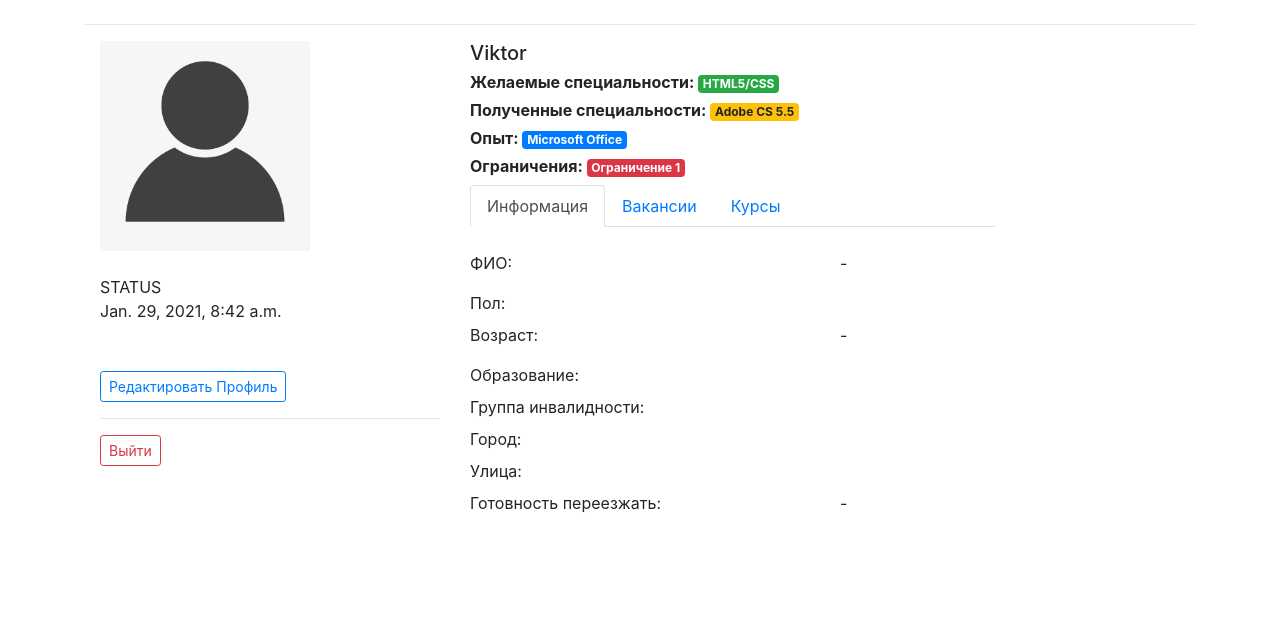
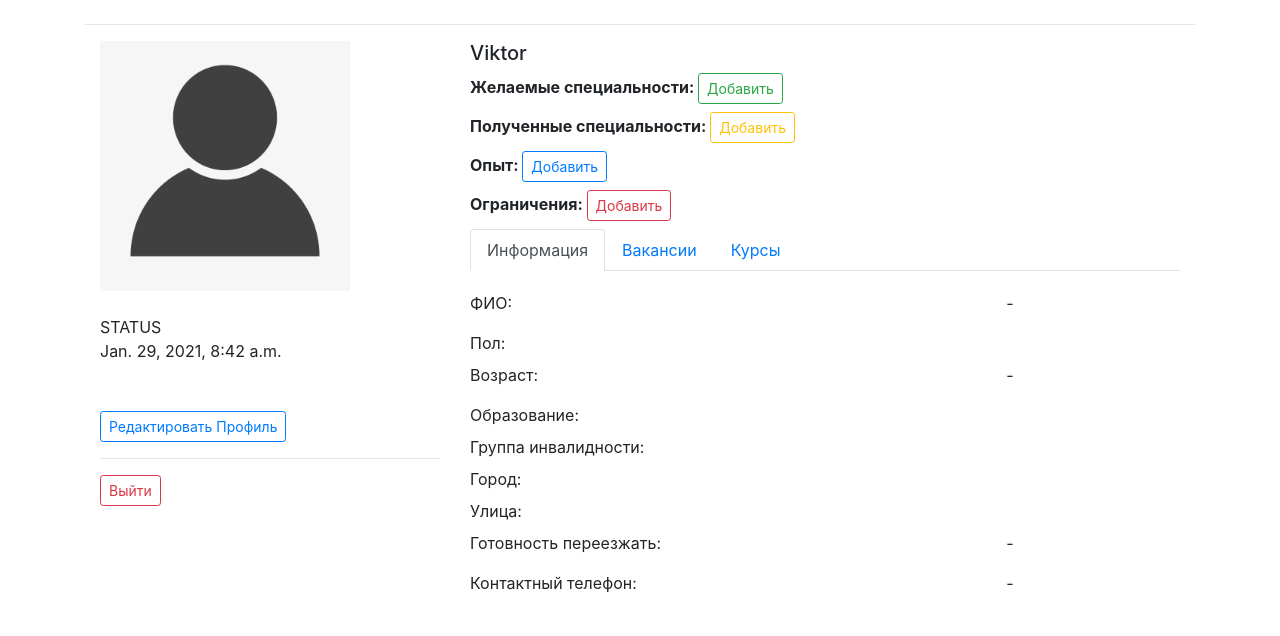
Before and after one commit to Joker1379/kvota, a Django app: page /profile/9/ in a window 1280 px wide. Shown: the part 164-800 px from the top of the page. Run offline with Django 3.2, Linux system fonts and the light colour scheme; a user stored in the database is signed in; data comes from the database, SQL or seed files in the repository; both versions use the stored data as it was after the commit.

Commit message:
Add profile info

```diff
--- a/kvota/urls.py
+++ b/kvota/urls.py
@@ -21,6 +21,7 @@ from users import views as uv
 
 urlpatterns = [
     path('exit/', uv.exit, name = 'logout'),
+    path('profile/<int:userid>/<str:category>/<str:item>/', uv.del_item, name = 'profile'),
     path('profile/<int:userid>/', uv.index, name = 'profile'),
     path('cources/', cv.index, name = 'cources_list'),
     path('', vv.index, name = 'vacancy_list'),
--- a/templates/base.html
+++ b/templates/base.html
@@ -43,6 +43,13 @@
 <script src="https://code.jquery.com/jquery-3.5.1.slim.min.js" integrity="sha384-DfXdz2htPH0lsSSs5nCTpuj/zy4C+OGpamoFVy38MVBnE+IbbVYUew+OrCXaRkfj" crossorigin="anonymous"></script>
 <script src="https://cdn.jsdelivr.net/npm/popper.js@1.16.1/dist/umd/popper.min.js" integrity="sha384-9/reFTGAW83EW2RDu2S0VKaIzap3H66lZH81PoYlFhbGU+6BZp6G7niu735Sk7lN" crossorigin="anonymous"></script>
 <script src="https://cdn.jsdelivr.net/npm/bootstrap@4.5.3/dist/js/bootstrap.min.js" integrity="sha384-w1Q4orYjBQndcko6MimVbzY0tgp4pWB4lZ7lr30WKz0vr/aWKhXdBNmNb5D92v7s" crossorigin="anonymous"></script>
+
+<script>
+  $(document).on("click", ".open-AddItem", function () {
+    var category = $(this).data('id');
+    $(".modal-footer #category").val(category);
+  });
+</script>
 </body>
 
 <div class="modal fade" id="registration_modal" tabindex="-1" role="dialog" aria-labelledby="exampleModalCenterTitle" aria-hidden="true">
@@ -55,7 +62,7 @@
         </button>
       </div>
       <form method="POST">
-      {% csrf_token %}
+        {% csrf_token %}
         <div class="modal-body">
           <center>
           <table>
@@ -82,7 +89,7 @@
         </button>
       </div>
       <form method="POST">
-      {% csrf_token %}
+        {% csrf_token %}
         <div class="modal-body">
           <center>
           <table>
@@ -99,4 +106,56 @@
   </div>
 </div>
 
+<div class="modal fade" id="profile_modal" tabindex="-1" role="dialog" aria-labelledby="exampleModalCenterTitle" aria-hidden="true">
+  <div class="modal-dialog modal-lg" role="document">
+    <div class="modal-content">
+      <div class="modal-header">
+        <h5 class="modal-title" id="exampleModalLongTitle">Информация Профиля</h5>
+        <button type="button" class="close" data-dismiss="modal" aria-label="Close">
+          <span aria-hidden="true">&times;</span>
+        </button>
+      </div>
+      <form method="POST">
+        {% csrf_token %}
+        <div class="modal-body">
+          <center>
+          <table>
+            {{ profile }}
+          </table>
+        </center>
+        </div>
+        <div class="modal-footer">
+          <button type="button" class="btn btn-secondary" data-dismiss="modal">Отмена</button>
+          <button type="submit" class="btn btn-primary" name = "action" value = "info">Принять</button>
+        </div>
+      </form>
+    </div>
+  </div>
+</div>
+
+<div class="modal fade" id="add_modal" tabindex="-1" role="dialog" aria-labelledby="exampleModalCenterTitle" aria-hidden="true">
+  <div class="modal-dialog modal-sm" role="document">
+    <div class="modal-content">
+      <div class="modal-header">
+        <h5 class="modal-title" id="exampleModalLongTitle">Добавить</h5>
+        <button type="button" class="close" data-dismiss="modal" aria-label="Close">
+          <span aria-hidden="true">&times;</span>
+        </button>
+      </div>
+      <form method="POST">
+        {% csrf_token %}
+        <div class="modal-body">
+        <center>
+          <input class="form-control" type="text" placeholder="Введите значение..." name="input">
+        </center>
+        </div>
+        <div class="modal-footer">
+          <button type="button" class="btn btn-secondary" data-dismiss="modal">Отмена</button>
+          <button type="submit" class="btn btn-primary" id="category" name="action" value="category">Принять</button>
+        </div>
+      </form>
+    </div>
+  </div>
+</div>
+
 </html>
--- a/templates/profile.html
+++ b/templates/profile.html
@@ -6,7 +6,7 @@
             <div class="col-md-4">
                 <div class="profile-img">
                     {% load static %}
-                    <img src="{% static 'images/default_avatar.png' %}" alt="" width="210" height="210"/>
+                    <img src="{% static 'images/default_avatar.png' %}" alt="" width="250" height="250"/>
                     <!--
                     <div class="file btn btn-lg btn-primary">
                         Change Photo
@@ -15,26 +15,62 @@
                     -->
                 </div>
             </div>
-            <div class="col-md-6">
+            <div class="col-md">
                 <div class="profile-head">
                     <h5>
                     {{ uobj.username }}
                     </h5>
                     <h6>
                         <span><strong>Желаемые cпециальности: </strong></span>
-                        <span class="badge badge-success">HTML5/CSS</span>
+                        {% if user.id == uobj.id %}
+                            {% for i in wish %}
+                                <a href="/profile/{{user.id}}/wish/{{i}}"><span class="badge badge-success">{{ i }}</span></a>
+                            {% endfor %}
+                            <span class="open-AddItem btn btn-sm btn-outline-success" data-toggle="modal" data-id="wish" data-target="#add_modal">Добавить</span>
+                        {% else %}
+                            {% for i in wish %}
+                                <span class="badge badge-success">{{ i }}</span>
+                            {% endfor %}
+                        {% endif %}
                     </h6>
                     <h6>
                         <span><strong>Полученные специальности: </strong></span>
-                        <span class="badge badge-warning">Adobe CS 5.5</span>
+                        {% if user.id == uobj.id %}
+                            {% for i in profession %}
+                                <a href="/profile/{{user.id}}/profession/{{i}}"><span class="badge badge-warning">{{ i }}</span></a>
+                            {% endfor %}
+                            <span class="open-AddItem btn btn-sm btn-outline-warning" data-toggle="modal" data-id="profession" data-target="#add_modal">Добавить</span>
+                        {% else %}
+                            {% for i in profession %}
+                                <span class="badge badge-warning">{{ i }}</span>
+                            {% endfor %}
+                        {% endif %}
                     </h6>
                     <h6>
                         <span><strong>Опыт: </strong></span>
-                        <span class="badge badge-primary">Microsoft Office</span>
+                        {% if user.id == uobj.id %}
+                            {% for i in experience %}
+                                <a href="/profile/{{user.id}}/experience/{{i}}"><span class="badge badge-primary">{{ i }}</span></a>
+                            {% endfor %}
+                            <span class="open-AddItem btn btn-sm btn-outline-primary" data-toggle="modal" data-id="experience" data-target="#add_modal">Добавить</span>
+                        {% else %}
+                            {% for i in experience %}
+                                <span class="badge badge-primary">{{ i }}</span>
+                            {% endfor %}
+                        {% endif %}
                     </h6>
                     <h6>
                         <span><strong>Ограничения: </strong></span>
-                        <span class="badge badge-danger">Ограничение 1</span>
+                        {% if user.id == uobj.id %}
+                            {% for i in limits %}
+                                <a href="/profile/{{user.id}}/limits/{{i}}"><span class="badge badge-danger">{{ i }}</span></a>
+                            {% endfor %}
+                            <span class="open-AddItem btn btn-sm btn-outline-danger" data-toggle="modal" data-id="limits" data-target="#add_modal">Добавить</span>
+                        {% else %}
+                            {% for i in limits %}
+                                <span class="badge badge-danger">{{ i }}</span>
+                            {% endfor %}
+                        {% endif %}
                     </h6>
 
                     <ul class="nav nav-tabs" id="myTab" role="tablist">
@@ -59,7 +95,7 @@
                     {{ uobj.date_joined }}
                     <br><br><br>
                     {% if user.id == uobj.id %}
-                        <a class="btn btn-sm btn-outline-primary" href="#">Редактировать Профиль</a><br><hr>
+                        <a class="btn btn-sm btn-outline-primary" data-toggle="modal" data-target="#profile_modal">Редактировать Профиль</a><br><hr>
                         <a class="btn btn-sm btn-outline-danger" href="/exit">Выйти</a><br>
                     {% endif %}
                 </div>
@@ -72,7 +108,7 @@
                                 <label>ФИО:</label>
                             </div>
                             <div class="col-md-6">
-                                <p>{{ uobj.profile.fio }}</p>
+                                <center><p>{{ uobj.profile.fio }}</p></center>
                             </div>
                         </div>
                         <div class="row">
@@ -80,7 +116,7 @@
                                 <label>Пол:</label>
                             </div>
                             <div class="col-md-6">
-                                <p>{{ uobj.profile.sex }}</p>
+                                <center><p>{{ uobj.profile.sex }}</p></center>
                             </div>
                         </div>
                         <div class="row">
@@ -88,13 +124,13 @@
                                 <label>Возраст:</label>
                             </div>
                             <div class="col-md-6">
-                                <p>
+                                <center><p>
                                     {% if uobj.profile.age == 0 %}
                                         -
                                     {% else %}
                                         {{ uobj.profile.age }}
                                     {% endif %}
-                                </p>
+                                </p></center>
                             </div>
                         </div>
                         <div class="row">
@@ -102,7 +138,7 @@
                                 <label>Образование:</label>
                             </div>
                             <div class="col-md-6">
-                                <p>{{ uobj.profile.education }}</p>
+                                <center><p>{{ uobj.profile.education }}</p></center>
                             </div>
                         </div>
                         <div class="row">
@@ -110,7 +146,7 @@
                                 <label>Группа инвалидности:</label>
                             </div>
                             <div class="col-md-6">
-                                <p>{{ uobj.profile.group }}</p>
+                                <center><p>{{ uobj.profile.group }}</p></center>
                             </div>
                         </div>
                         <div class="row">
@@ -118,7 +154,7 @@
                                 <label>Город:</label>
                             </div>
                             <div class="col-md-6">
-                                <p>{{ uobj.profile.city }}</p>
+                                <center><p>{{ uobj.profile.city }}</p></center>
                             </div>
                         </div>
                         <div class="row">
@@ -126,7 +162,7 @@
                                 <label>Улица:</label>
                             </div>
                             <div class="col-md-6">
-                                <p>{{ uobj.profile.street }}</p>
+                                <center><p>{{ uobj.profile.street }}</p></center>
                             </div>
                         </div>
                         <div class="row">
@@ -134,7 +170,15 @@
                                 <label>Готовность переезжать:</label>
                             </div>
                             <div class="col-md-6">
-                                <p>{{ uobj.profile.move }}</p>
+                                <center><p>{{ uobj.profile.move }}</p></center>
+                            </div>
+                        </div>
+                        <div class="row">
+                            <div class="col-md-6">
+                                <label>Контактный телефон:</label>
+                            </div>
+                            <div class="col-md-6">
+                                <center><p>{{ uobj.profile.phone }}</p></center>
                             </div>
                         </div>
                     </div>
--- a/users/forms.py
+++ b/users/forms.py
@@ -1,11 +1,9 @@
 from django import forms
 from django.contrib.auth.forms import UserCreationForm, AuthenticationForm
 from django.contrib.auth.models import User
+from .models import Profile
 
 class RegistrationForm(UserCreationForm):
-    # Подобным образом можно добавить любое поле из профиля в форму:
-    # sex = forms.ChoiceField(choices=(("Мужской", "Мужской"), ("Женский", "Женский")))
-
     class Meta:
         model = User
         fields = ('username', 'password1', 'password2', )
@@ -14,3 +12,28 @@ class LoginForm(AuthenticationForm):
     class Meta:
         model = User
         fields = ('username', 'password')
+
+class ProfileForm(forms.ModelForm):
+    sex = forms.ChoiceField(choices=(("-", "-"), ("Мужской", "Мужской"), ("Женский", "Женский")), label="Пол")
+    education = forms.ChoiceField(
+        choices=(("-", "-"),
+        ("Начальное общее", "Начальное общее"),
+        ("Основное общее", "Основное общее"),
+        ("Среднее общее", "Среднее общее"),
+        ("Среднее профессиональное", "Среднее профессиональное"),
+        ("Высшее образование — бакалавриат", "Высшее образование — бакалавриат"),
+        ("Высшее образование — специалитет/магистратура", "Высшее образование — специалитет/магистратура"),
+        ), label="Образование")
+    group = forms.ChoiceField(choices=(("-", "-"), ("1", "1"), ("2", "2"), ('3', '3')), label="Группа инвалидности:")
+    move = forms.ChoiceField(choices=(("-", "-"), ("Да", "Да"), ("Нет", "Нет")), label="Готовность переезжать")
+
+    class Meta:
+        model = Profile
+        fields = ('fio', 'sex', 'age', 'education', 'group', 'city', 'street', 'move', 'phone')
+        labels = {
+            'fio': 'ФИО',
+            'age': 'Возраст',
+            'city': 'Город',
+            'street': 'Улица',
+            'phone': 'Контактный телефон',
+        }
--- a/users/views.py
+++ b/users/views.py
@@ -1,13 +1,54 @@
 from django.shortcuts import render, redirect
 from django.contrib.auth import login, authenticate, logout
 from django.contrib.auth.models import User
+from .forms import ProfileForm
 
 def index(request, userid):
     data = {}
-    data["uobj"] = User.objects.get(id = userid)
+    user = User.objects.get(id = userid)
+    if request.method == 'POST':
+        print(request.POST["action"])
+        if request.POST["action"] == "info":
+            form = ProfileForm(request.POST, instance=request.user.profile)
+            form.save()
+        elif request.POST["action"] == "wish":
+            user.profile.job_wish = user.profile.job_wish + request.POST["input"] + '!'
+            user.save()
+        elif request.POST["action"] == "profession":
+            user.profile.profession = user.profile.profession + request.POST["input"] + '!'
+            user.save()
+        elif request.POST["action"] == "experience":
+            user.profile.experience = user.profile.experience + request.POST["input"] + '!'
+            user.save()
+        elif request.POST["action"] == "limits":
+            user.profile.limits = user.profile.limits + request.POST["input"] + '!'
+            user.save()
+        return redirect('/profile/'+str(userid))
+    data["uobj"] = user
+    data["profile"] = ProfileForm(instance=user.profile)
+    data["wish"] = user.profile.job_wish.split('!')
+    data["profession"] = user.profile.profession.split('!')
+    data["experience"] = user.profile.experience.split('!')
+    data["limits"] = user.profile.limits.split('!')
     return render(request, 'profile.html', data)
 
+def del_item(request, userid, category, item):
+    user = User.objects.get(id = userid)
+    if category == "wish":
+        s = user.profile.job_wish
+        user.profile.job_wish = s[0:s.find(item)]+s[s.find(item)+len(item)+1:]
+    if category == "profession":
+        s = user.profile.profession
+        user.profile.profession = s[0:s.find(item)]+s[s.find(item)+len(item)+1:]
+    if category == "experience":
+        s = user.profile.experience
+        user.profile.experience = s[0:s.find(item)]+s[s.find(item)+len(item)+1:]
+    if category == "limits":
+        s = user.profile.limits
+        user.profile.limits = s[0:s.find(item)]+s[s.find(item)+len(item)+1:]
+    user.save()
+    return redirect('/profile/'+str(userid))
+
 def exit(request):
-    data = {}
     logout(request)
     return redirect('/')
--- a/vacancy/views.py
+++ b/vacancy/views.py
@@ -10,7 +10,7 @@ def index(request):
             form = RegistrationForm(request.POST)
             if form.is_valid():
                 user = form.save()
-                # Так сожраняются дополнительные поля профиля:
+                # Так сожраняются дополнительные поля профиля при регистрации:
                 # user.refresh_from_db()
                 # user.profile.sex = form.cleaned_data.get('sex')
                 # user.save()
```
Also changed, not shown: users/models.py (+5 -4 lines), db.sqlite3, users/migrations/0003_auto_20210131_1750.py (added).
